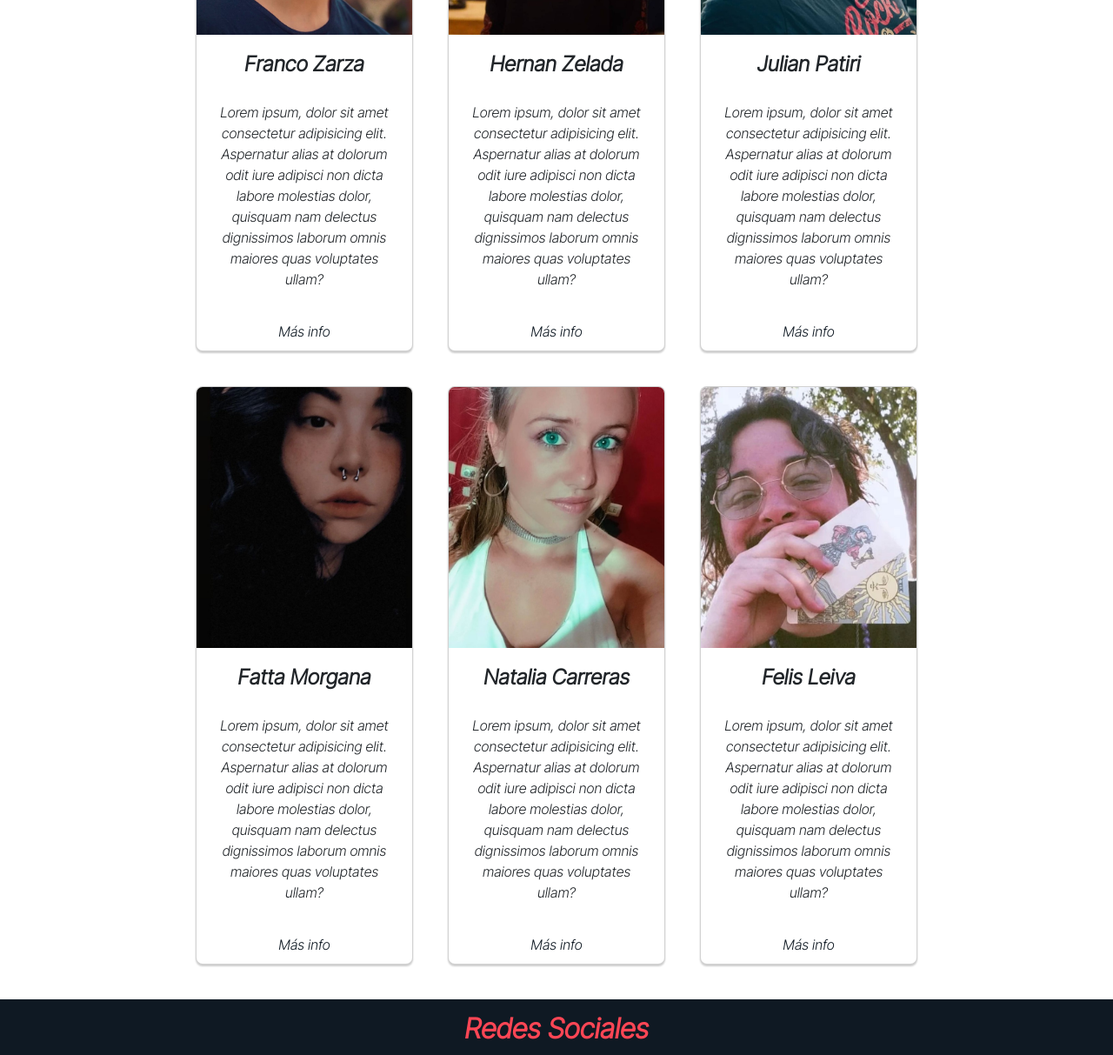
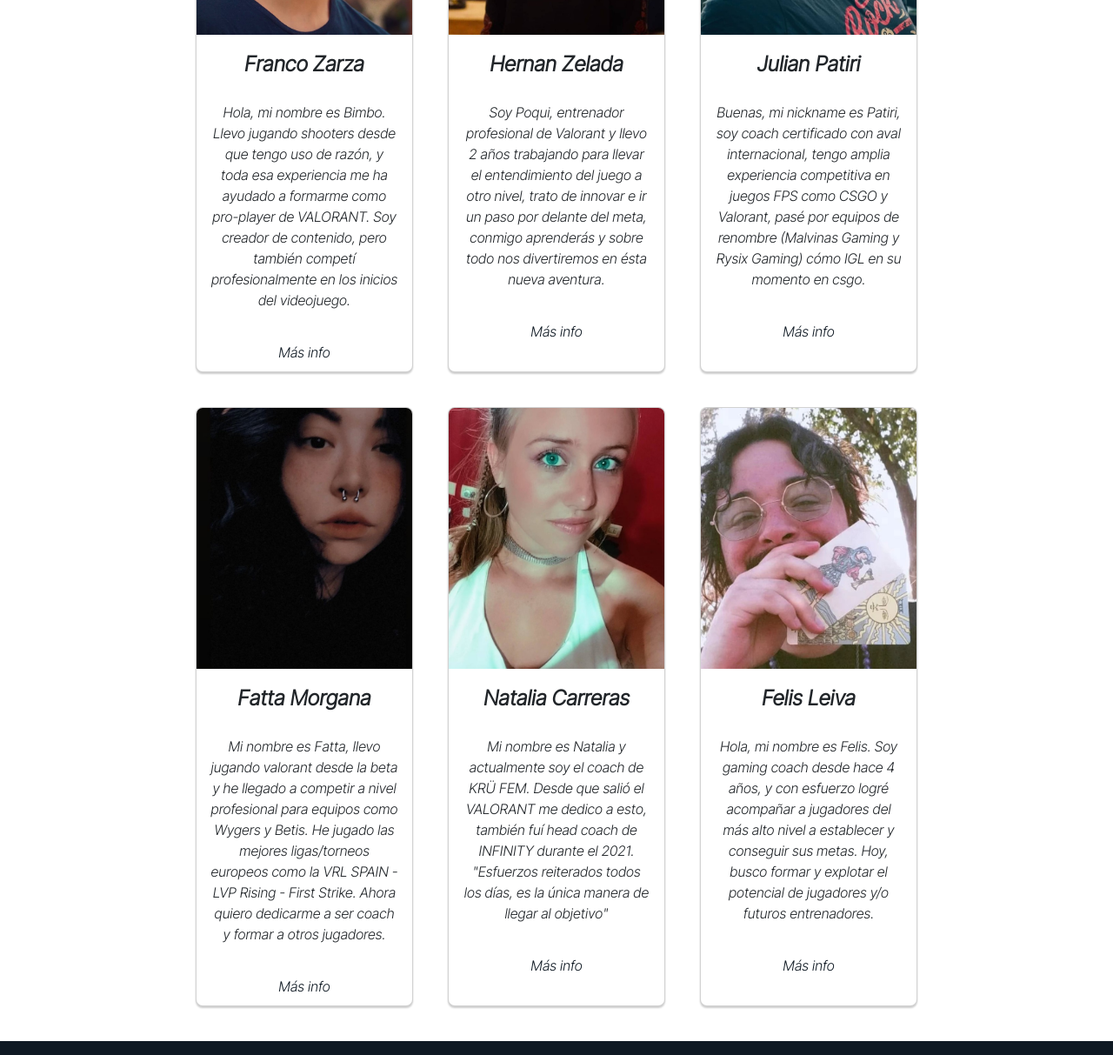
Before and after one commit to PatiriJulian/tpCoderhouse, a plain HTML site: page pages/coach.html in a window 1280 px wide. Shown: the part 510-1723 px from the top of the page at 87% size. Drawn offline with nearby package versions, Linux system fonts and the light colour scheme.

Commit message:
se modifica el lorem por texto real en la page coach

```diff
--- a/pages/coach.html
+++ b/pages/coach.html
@@ -70,48 +70,54 @@
             <div class="card">
                 <img src="../assets/img/coach1.jpg" alt="">
                 <h4>Franco Zarza</h4>
-                <p>Lorem ipsum, dolor sit amet consectetur adipisicing elit. Aspernatur alias at dolorum odit iure adipisci non
-                    dicta labore molestias dolor, quisquam nam delectus dignissimos laborum omnis maiores quas voluptates ullam?</p>
+                <p>Hola, mi nombre es Bimbo. Llevo jugando shooters desde que tengo uso de razón, y toda esa experiencia
+                    me ha ayudado a formarme como pro-player de VALORANT. Soy creador de contenido, pero
+                    también competí profesionalmente en los inicios del videojuego.</p>
                 <a href="#">Más info</a>
             </div>
 
             <div class="card">
                 <img src="../assets/img/coach2.jpg" alt="">
                 <h4>Hernan Zelada</h4>
-                <p>Lorem ipsum, dolor sit amet consectetur adipisicing elit. Aspernatur alias at dolorum odit iure adipisci non
-                    dicta labore molestias dolor, quisquam nam delectus dignissimos laborum omnis maiores quas voluptates ullam?</p>
+                <p> Soy Poqui, entrenador profesional de Valorant y llevo 2 años
+                    trabajando para llevar el entendimiento del juego a otro nivel, trato de innovar e ir un paso por
+                    delante del meta, conmigo aprenderás y sobre todo nos divertiremos en ésta nueva aventura.</p>
                 <a href="#">Más info</a>
             </div>
 
             <div class="card">
                 <img src="../assets/img/coach3.jpg" alt="">
                 <h4>Julian Patiri</h4>
-                <p>Lorem ipsum, dolor sit amet consectetur adipisicing elit. Aspernatur alias at dolorum odit iure adipisci non
-                    dicta labore molestias dolor, quisquam nam delectus dignissimos laborum omnis maiores quas voluptates ullam?</p>
+                <p>Buenas, mi nickname es Patiri, soy coach certificado con aval internacional, tengo amplia
+                    experiencia competitiva en juegos FPS como CSGO y Valorant, pasé por equipos de renombre (Malvinas
+                    Gaming y Rysix Gaming) cómo IGL en su momento en csgo.</p>
                 <a href="#">Más info</a>
             </div>
 
             <div class="card">
                 <img src="../assets/img/coach4.jpg" alt="">
                 <h4>Fatta Morgana</h4>
-                <p>Lorem ipsum, dolor sit amet consectetur adipisicing elit. Aspernatur alias at dolorum odit iure adipisci non
-                    dicta labore molestias dolor, quisquam nam delectus dignissimos laborum omnis maiores quas voluptates ullam?</p>
+                <p>Mi nombre es Fatta, llevo jugando valorant desde la beta y he llegado a competir a nivel profesional
+                    para equipos como Wygers y Betis. He jugado las mejores ligas/torneos europeos como la VRL SPAIN -
+                    LVP Rising - First Strike. Ahora quiero dedicarme a ser coach y formar a otros jugadores.</p>
                 <a href="#">Más info</a>
             </div>
 
             <div class="card">
                 <img src="../assets/img/coach5.jpg" alt="">
                 <h4>Natalia Carreras</h4>
-                <p>Lorem ipsum, dolor sit amet consectetur adipisicing elit. Aspernatur alias at dolorum odit iure adipisci non
-                    dicta labore molestias dolor, quisquam nam delectus dignissimos laborum omnis maiores quas voluptates ullam?</p>
+                <p>Mi nombre es Natalia y actualmente soy el coach de KRÜ FEM. Desde que salió el VALORANT me dedico a
+                    esto, también fuí head coach de INFINITY durante el 2021. "Esfuerzos reiterados todos los días, es
+                    la única manera de llegar al objetivo"</p>
                 <a href="#">Más info</a>
             </div>
 
             <div class="card">
                 <img src="../assets/img/coach6.jpg" alt="">
                 <h4>Felis Leiva</h4>
-                <p>Lorem ipsum, dolor sit amet consectetur adipisicing elit. Aspernatur alias at dolorum odit iure adipisci non
-                    dicta labore molestias dolor, quisquam nam delectus dignissimos laborum omnis maiores quas voluptates ullam?</p>
+                <p>Hola, mi nombre es Felis. Soy gaming coach desde hace 4 años, y con esfuerzo logré acompañar a
+                    jugadores del más alto nivel a establecer y conseguir sus metas. Hoy, busco formar y explotar el
+                    potencial de jugadores y/o futuros entrenadores.</p>
                 <a href="#">Más info</a>
             </div>
         </div>
@@ -123,7 +129,8 @@
             <h2 class="titulo-seccion">Redes Sociales</h2>
         </div>
         <div class="wrapper redes-sociales">
-            <a href="https://www.instagram.com/patirijulian/"><i class="fa-brands fa-instagram" style="color: #ff4655;"></i></a>
+            <a href="https://www.instagram.com/patirijulian/"><i class="fa-brands fa-instagram"
+                    style="color: #ff4655;"></i></a>
             <a href="https://twitter.com/PatiriJulian"><i class="fa-brands fa-twitter" style="color: #ff4655;"></i></a>
             <a href="https://www.twitch.tv/patiri"><i class="fa-brands fa-twitch" style="color: #ff4655;"></i></a>
         </div>
```
